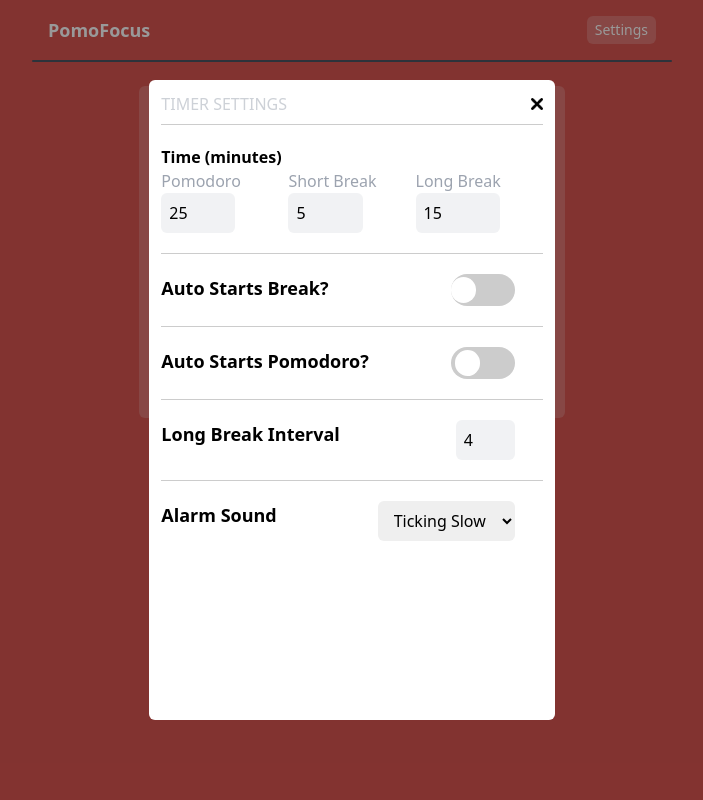
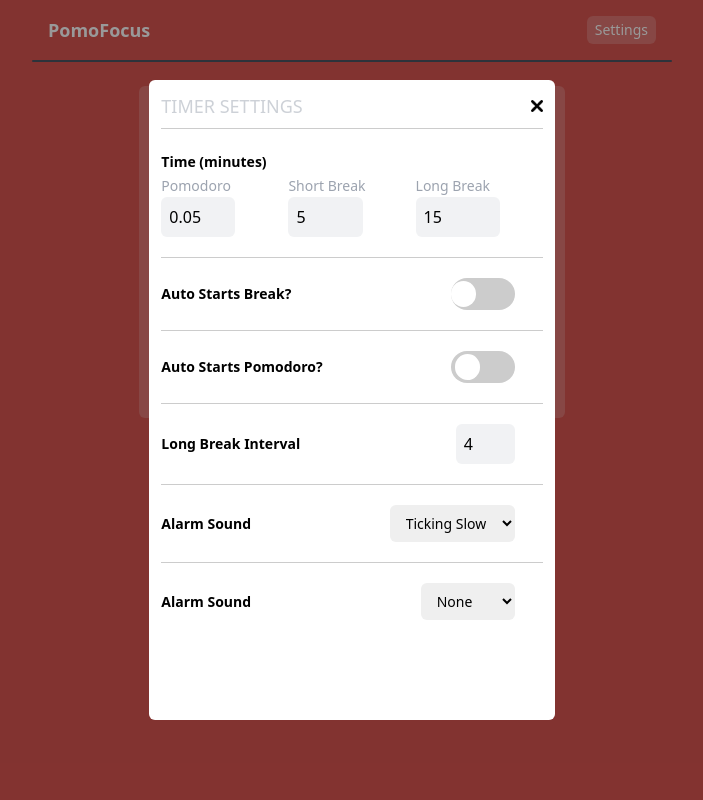
Before and after one commit to fahadzardari/pomoclone, a Vue app: page / in a window 1280 px wide. Both pictures are taken after a click on the button "Settings". Shown: the top 800 px of the page, without its empty margins (288-991 px from the left). Built offline with nearby package versions, Linux system fonts and the light colour scheme.

Commit message:
errors fixed

```diff
--- a/src/App.vue
+++ b/src/App.vue
@@ -83,36 +83,37 @@
             <div
               class="settings bg-white w-9/12 md:w-4/12 rounded-md divide-y-[1px] divide-black divide-opacity-20 p-3 overflow-hidden  scroll-m-1">
               <div class="flex flex-row justify-between items-center mb-2">
-                <span class="font-medium text-gray-400 text-opacity-50 capitalize">TIMER SETTINGS</span>
+                <span class="font-medium text-sm lg:text-lg  text-gray-400 text-opacity-50 capitalize">TIMER
+                  SETTINGS</span>
                 <div class="cursor-pointer" @click="settingsShow = !settingsShow">
                   <img src="./assets/remove-black-sm.png" alt="close button" class="w-3 h-3 ">
                 </div>
               </div>
               <div class="timesettings py-5 ">
-                <span class="font-bold">Time (minutes)</span>
+                <span class="font-bold text-sm lg-text-md">Time (minutes)</span>
                 <div class="flex flex-row">
                   <div>
-                    <label for="pomodoroTime" class="text-gray-400 ">Pomodoro</label> <br>
+                    <label for="pomodoroTime" class="text-gray-400 text-sm lg-text-md">Pomodoro</label> <br>
                     <input type="number" name="pomodoroTime" min="0" :value="pomodoroTime / 60"
                       @change="tabTimeChanged($event, 1)"
                       class="bg-gray-300 bg-opacity-30 w-7/12 font-light rounded-md px-2 py-2">
                   </div>
                   <div>
-                    <label for="pomodoroTime" class="text-gray-400 ">Short Break</label> <br>
+                    <label for="pomodoroTime" class="text-gray-400 text-sm lg-text-md">Short Break</label> <br>
                     <input type="number" name="pomodoroTime" min="0" :value="shortBreakTime / 60"
                       @change="tabTimeChanged($event, 2)"
                       class="bg-gray-300 bg-opacity-30 w-7/12 font-light rounded-md px-2 py-2">
                   </div>
                   <div>
-                    <label for="pomodoroTime" class="text-gray-400 ">Long Break</label> <br>
+                    <label for="pomodoroTime" class="text-gray-400 text-sm lg-text-md">Long Break</label> <br>
                     <input type="number" name="pomodoroTime" min="0" :value="longBreakTime / 60"
                       @change="tabTimeChanged($event, 3)"
                       class="bg-gray-300 bg-opacity-30 w-8/12 font-light rounded-md px-2 py-2">
                   </div>
                 </div>
               </div>
-              <div class="flex flex-row justify-between py-5 pr-7">
-                <span class="text-lg font-bold">Auto Starts Break?</span>
+              <div class="flex flex-row justify-between items-center py-5 pr-7">
+                <span class="font-bold text-sm lg-text-md">Auto Starts Break?</span>
                 <label for="check1">
                   <input type="checkbox" id="check1" v-model="autoStartBreak" @change="autoStartBreakStore()"
                     class="sr-only">
@@ -124,8 +125,8 @@
 
                 </label>
               </div>
-              <div class="flex flex-row justify-between py-5 pr-7">
-                <span class="text-lg font-bold">Auto Starts Pomodoro?</span>
+              <div class="flex flex-row justify-between py-5 pr-7 items-center">
+                <span class=" font-bold text-sm lg-text-md">Auto Starts Pomodoro?</span>
                 <label for="check2" class="">
                   <input type="checkbox" id="check2" v-model="autoStartPomodoro" class="sr-only ">
                   <div class="relative rounded-full  cursor-pointer w-16 h-8"
@@ -137,21 +138,37 @@
 
                 </label>
               </div>
-              <div class="flex flex-row justify-between py-5 pr-7">
+              <div class="flex flex-row justify-between py-5 pr-7 items-center">
 
-                <label for="interval" class="text-lg font-bold ">Long Break Interval</label>
+                <label for="interval" class="font-bold text-sm lg-text-md">Long Break Interval</label>
                 <input type="number" name="interval" min="1" :value="longBreakStartInterval"
                   @change="longBreakInterval($event)"
                   class="bg-gray-300 bg-opacity-30 w-2/12 font-light rounded-md px-2 py-2">
 
               </div>
 
-              <div class="flex flex-row justify-between py-5 pr-7">
-                <label for="tickingSound" class="text-lg font-bold ">Alarm Sound</label>
-                <select name="tickingSound" v-model="tickingSound" class="px-3 py-2 rounded-md " @change="tickingSoundStore()">
-                  <option  value="0">None</option>
-                  <option  value="1">Ticking Slow</option>
-                  <option  value="2">Ticking Fast</option>
+              <div class="flex flex-row justify-between py-5 pr-7 items-center">
+                <label for="tickingSound" class="font-bold text-sm lg-text-md">Alarm Sound</label>
+                <select name="tickingSound" v-model="tickingSound" class="px-3 py-2 rounded-md text-sm"
+                  @change="tickingSoundStore()">
+                  <option value="0">None</option>
+                  <option value="1">Ticking Slow</option>
+                  <option value="2">Ticking Fast</option>
+
+                </select>
+              </div>
+
+              <div class="flex flex-row justify-between py-5 pr-7 items-center">
+                <label for="alarmSound" class="font-bold text-sm lg-text-md">Alarm Sound</label>
+                <select name="alarmSound" v-model="alarmSound" class="px-3 py-2 rounded-md text-sm"
+                  @change="alarmSoundStore()">
+                  <option value="0">None</option>
+                  <option value="1">Bell</option>
+                  <option value="2">Bird</option>
+                  <option value="3">Digital</option>
+                  <option value="4">Kitchen</option>
+                  <option value="5">Wood</option>
+
 
                 </select>
               </div>
@@ -172,7 +189,7 @@
       </div>
     </div>
   </div>
-  <div >
+  <div v-show="!settingsShow">
     <div class="md:w-[620px] w-full p-2 mx-auto">
       <div class="w-full pt-12">
         <h1 class="md:text-[34px] text-[24px] leading-10 text-[#541c1f] font-bold leading-0">
@@ -284,11 +301,11 @@
     </div>
 
     <div class="flex justify-center items-center gap-4 mt-4 mb-6">
-      <img src="./assets/facebook.png" class="w-10 h-10 bg-gray-400 p-1 rounded-full" alt="" />
+      <img src="" class="w-10 h-10 bg-gray-400 p-1 rounded-full" alt="" />
 
-      <img src="./assets/twitter.png" class="w-10 h-10 bg-gray-400 p-1 rounded-full" alt="" />
+      <img src="" class="w-10 h-10 bg-gray-400 p-1 rounded-full" alt="" />
 
-      <img src="./assets/stripe-climate-badge.png" class="w-10 h-10 bg-gray-400 p-1 rounded-full" alt="" />
+      <img src="" class="w-10 h-10 bg-gray-400 p-1 rounded-full" alt="" />
     </div>
 
     <div class="text-center my-4 text-[#785e60]">
@@ -331,8 +348,8 @@
       totalTime: 0,
       progressBar: 0,
       currentAudio: null,
-      tickingSound: null,
-      alarmSound: alarm_bell
+      tickingSound: 0,
+      alarmSound: 0
 
 
     }
@@ -340,17 +357,20 @@
 
   mounted() {
 
-    this.pomodoroTime = localStorage.getItem("pomodoroTime") || 1500;
+    //this.pomodoroTime = localStorage.getItem("pomodoroTime") || 1500;
     this.shortBreakTime = localStorage.getItem("shortBreakTime") || 300;
-    //this.pomodoroTime = 3;
+    this.pomodoroTime = 3;
     //this.shortBreakTime = 3;
     this.autoStartBreak = localStorage.getItem("autoStartBreak") || false;
     this.resetTimeRemaining(this.pomodoroTime);
     this.longBreakStartInterval = localStorage.getItem("longBreakInterval") || 4;
     this.longBreakTime = localStorage.getItem("longBreakTime") || 900;
     this.tickingSound = localStorage.getItem("tickingSound") || 1;
+    this.alarmSound = localStorage.getItem("alarmSound") || 0;
+
     //this.autoStartPomodoro = localStorage.getitem("autoStartBreak") || false;
     this.currentAudio = new Audio();
+    this.alarmPlay();
   },
 
   methods: {
@@ -365,8 +385,8 @@
         this.progressBar = (this.totalTime - this.timeRemaining) / this.totalTime * 100;
         this.updateTime();
         if (this.timeRemaining <= 0) {
-
           this.stopTimer();
+          this.alarmPlay();
           if (this.tab == 1) {
 
             if (this.autoStartBreak) {
@@ -389,11 +409,13 @@
                     this.switchTab(1);
                     this.startTimer();
               }
+            } else {
+
+              this.switchTab(this.tab);
             }
         }
 
       }, 1000);
-
     },
     stopTimer() {
       this.timerRunning = false;
@@ -480,16 +502,34 @@
     autoStartPomodoroStore() {
       localStorage.setItem("autoStartPomodoro", this.autoStartPomodoro);
     },
-    tickingSoundStore(){
-        localStorage.setItem("tickingSound" , this.tickingSound);
+    tickingSoundStore() {
+      localStorage.setItem("tickingSound", this.tickingSound);
+    },
+    alarmSoundStore() {
+      localStorage.setItem("alarmSound", this.alarmSound);
+
     },
     tickingSoundPlay() {
       if (this.tickingSound != 0) {
 
-        this.currentAudio.src = (this.tickingSound == 1) ? ticking_slow : ticking_fast ;
+        this.currentAudio.src = (this.tickingSound == 1) ? ticking_slow : ticking_fast;
+
         this.currentAudio.load();
         this.currentAudio.loop = true;
         this.currentAudio.play();
+
+      }
+    },
+    alarmPlay() {
+      if (this.alarmSound != 0) {
+        this.currentAudio.src = (this.alarmSound == 1) ? alarm_bell :
+          (this.alarmSound == 2) ? alarm_bird :
+            (this.alarmSound == 3) ? alarm_digital :
+              (this.alarmSound == 4) ? alarm_kitchen : alarm_wood;
+        this.currentAudio.load();
+        this.currentAudio.loop = false;
+        this.currentAudio.play();
+
       }
     },
     confirmChangeTab(tabNumber) {
```
Lines whose indentation alone changed are shown as unchanged.
